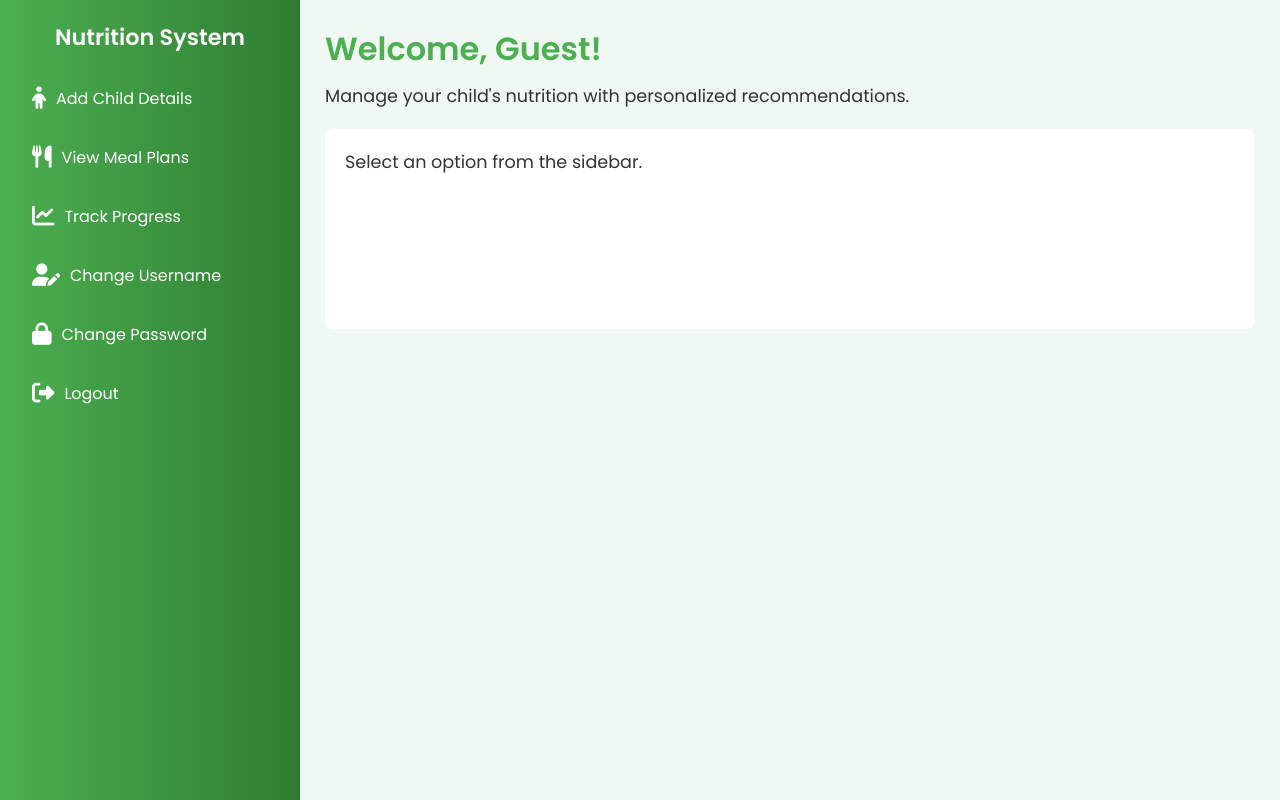
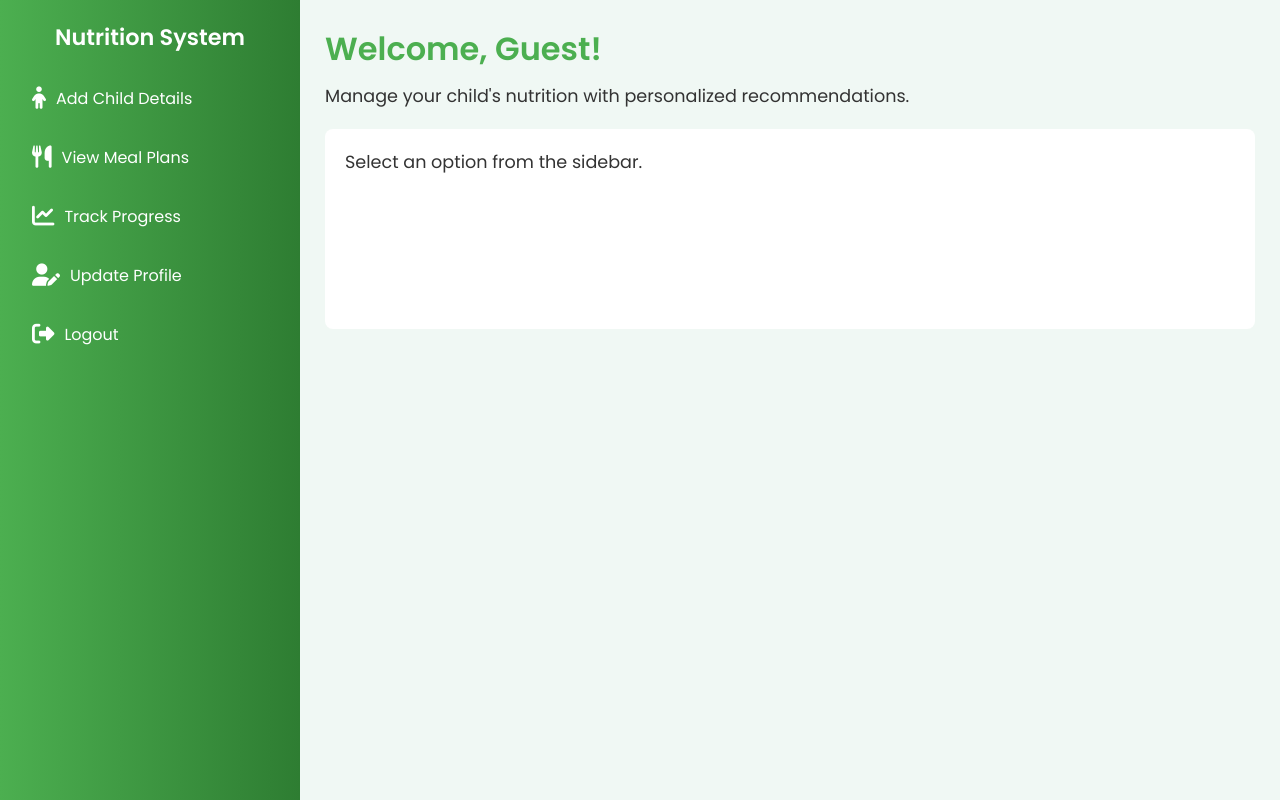
Before and after one commit to Brian-oum/nutrition-RS, a PHP site: page /pages/dashboard.php in a window 1280 px wide. Run offline with PHP 8.4, Linux system fonts and the light colour scheme.

Commit message:
update details

```diff
--- a/pages/dashboard.php
+++ b/pages/dashboard.php
@@ -26,10 +26,8 @@ $username = isset($_SESSION["username"]) ? $_SESSION["username"] : "Guest";
                 <i class="fas fa-utensils"></i><span class="link-text">View Meal Plans</span></a></li>
             <li><a href="track_progress.php" data-tooltip="Track Progress">
                 <i class="fas fa-chart-line"></i><span class="link-text">Track Progress</span></a></li>
-            <li><a href="change_username.php" data-tooltip="Change Username">
-                <i class="fas fa-user-edit"></i><span class="link-text">Change Username</span></a></li>
-            <li><a href="change_password.php" data-tooltip="Change Password">
-                <i class="fas fa-lock"></i><span class="link-text">Change Password</span></a></li>
+            <li><a href="update_profile.php" data-tooltip="Update Profile">
+                <i class="fas fa-user-edit"></i><span class="link-text">Update Profile</span></a></li>
             <li><a href="logout.php" data-tooltip="Logout">
                 <i class="fas fa-sign-out-alt"></i><span class="link-text">Logout</span></a></li>
         </ul>
```
